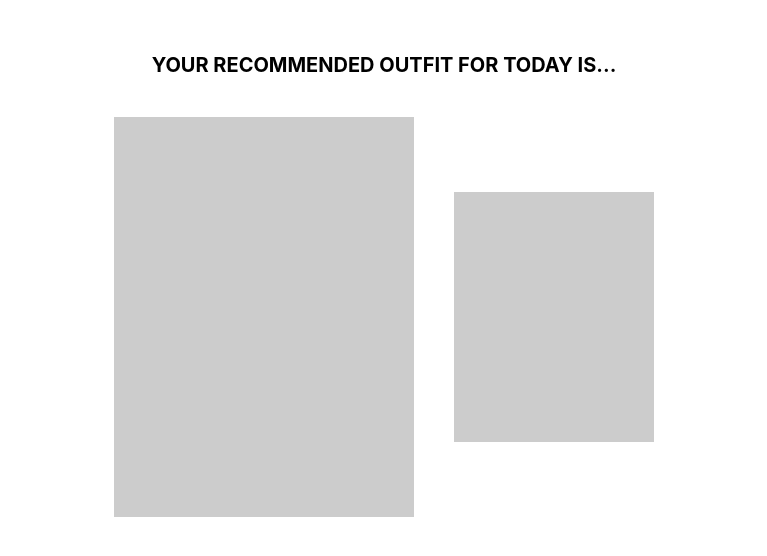
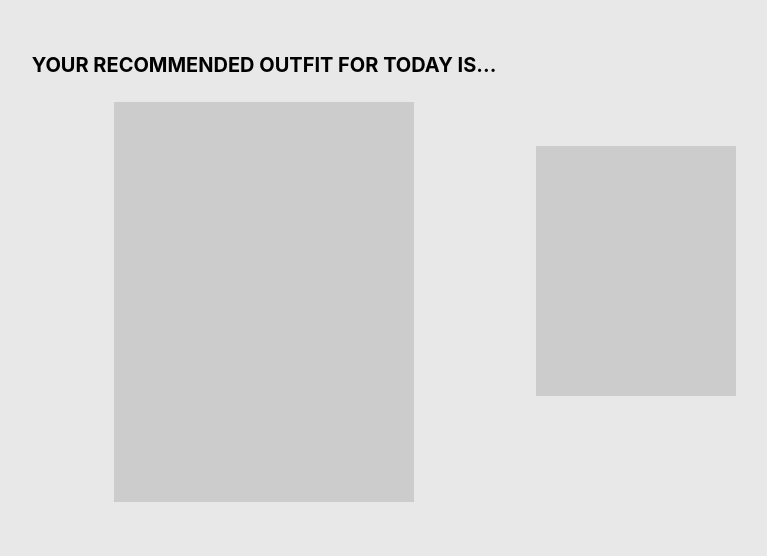
Before and after one commit to briankim0629/Codinator, a React (Create React App) app in the folder codinator-app/: page /outcome in a window 1280 px wide. Shown: the top 556 px of the page, without its empty margins (256-1023 px from the left). Built offline with nearby package versions, Linux system fonts and the light colour scheme.

Commit message:
slight tweaks

```diff
--- a/codinator-app/src/components/ChooseStyle.jsx
+++ b/codinator-app/src/components/ChooseStyle.jsx
@@ -1,9 +1,10 @@
-import React from "react";
+import React, { useState } from "react";
+import { useNavigate } from "react-router";
 import styled from "styled-components";
 
 const Container = styled.div`
-display: flex;
-flex-direction: column;
+  display: flex;
+  flex-direction: column;
   background-color: #b7e6c1; /* Mint color */
   width: 100%;
   min-height: 30vh; /* or whatever height you want */
@@ -60,18 +61,43 @@ const StartButton = styled.button`
 `;
 
 function StyleSelection() {
+  const [selectedStyle, setSelectedStyle] = useState("");
+  const styles = ["Formal", "Casual", "Athletic", "Any"];
+  const navigate = useNavigate();
+
+  const handleStart = () => {
+    navigate("/outcome");
+    };
+
+    const handleStyleChange = (style) => {
+        if (selectedStyle === style) {
+            setSelectedStyle("");
+            return;
+        }
+        setSelectedStyle(style);
+    }
+
   return (
     <Container>
       <Title>Choose your desired style</Title>
 
       <ButtonGroup>
-        <StyleButton>Formal</StyleButton>
-        <StyleButton>Casual</StyleButton>
-        <StyleButton>Athletic</StyleButton>
-        <StyleButton>Any</StyleButton>
+        {styles.map((style) => (
+          <StyleButton
+            key={style}
+            onClick={() => handleStyleChange(style)}
+            style={
+              selectedStyle === style
+                ? { backgroundColor: "#5c53a0", color: "#fff" }
+                : {}
+            }
+          >
+            {style}
+          </StyleButton>
+        ))}
       </ButtonGroup>
 
-      <StartButton>START</StartButton>
+      <StartButton onClick={handleStart}>START</StartButton>
     </Container>
   );
 }
--- a/codinator-app/src/pages/Home.jsx
+++ b/codinator-app/src/pages/Home.jsx
@@ -18,7 +18,6 @@ function Home() {
         <Closet />
           </div>
           <StyleSelection/>
-
     </div>
   );
 }
--- a/codinator-app/src/pages/Outcome.jsx
+++ b/codinator-app/src/pages/Outcome.jsx
@@ -1,9 +1,8 @@
 import React from "react";
 import styled from "styled-components";
 
-// Container with a white background
 const Container = styled.div`
-  background-color: #fff;
+  background-color: #e8e8e8;
   width: 100vw;
   min-height: 100vh;
   padding: 40px 20px;
@@ -13,14 +12,12 @@ const Container = styled.div`
   align-items: center;
 `;
 
-// Larger gray box
-const BigBox = styled.div`
+const RecommendBox = styled.div`
   width: 300px;
   height: 400px;
   background-color: #ccc; /* Gray */
 `;
 
-// Smaller gray box
 const SmallBox = styled.div`
   width: 200px;
   height: 250px;
@@ -30,7 +27,7 @@ const SmallBox = styled.div`
 const Header = styled.h1`
   font-size: 20px;
   color: #000;
-  margin-bottom: 40px;
+  margin-bottom: 20px;
   text-align: center;
 `;
 
@@ -41,12 +38,23 @@ const BoxesContainer = styled.div`
   align-items: center;
 `;
 
+const RecommendBoxContainer = styled.div`
+  display: flex;
+  gap: 5px;
+  justify-content: center;
+  align-items: center;
+  flex-direction: column; /* Stack the header and box vertically */
+`;
+
 function Outcome() {
   return (
     <Container>
-      <Header>YOUR RECOMMENDED OUTFIT FOR TODAY IS...</Header>
       <BoxesContainer>
-        <BigBox />
+        <RecommendBoxContainer>
+          <Header>YOUR RECOMMENDED OUTFIT FOR TODAY IS...</Header>
+
+          <RecommendBox></RecommendBox>
+        </RecommendBoxContainer>
         <SmallBox />
       </BoxesContainer>
     </Container>
```
